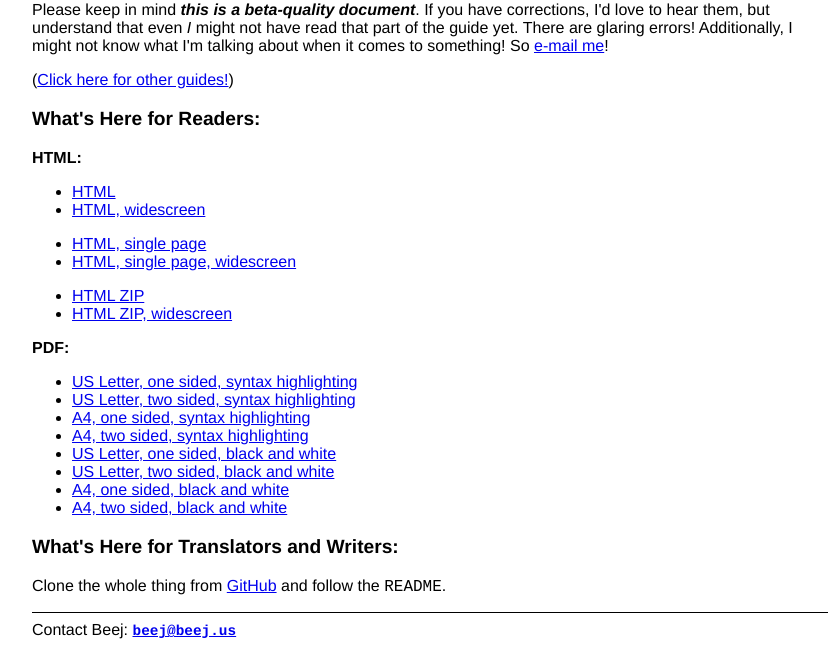
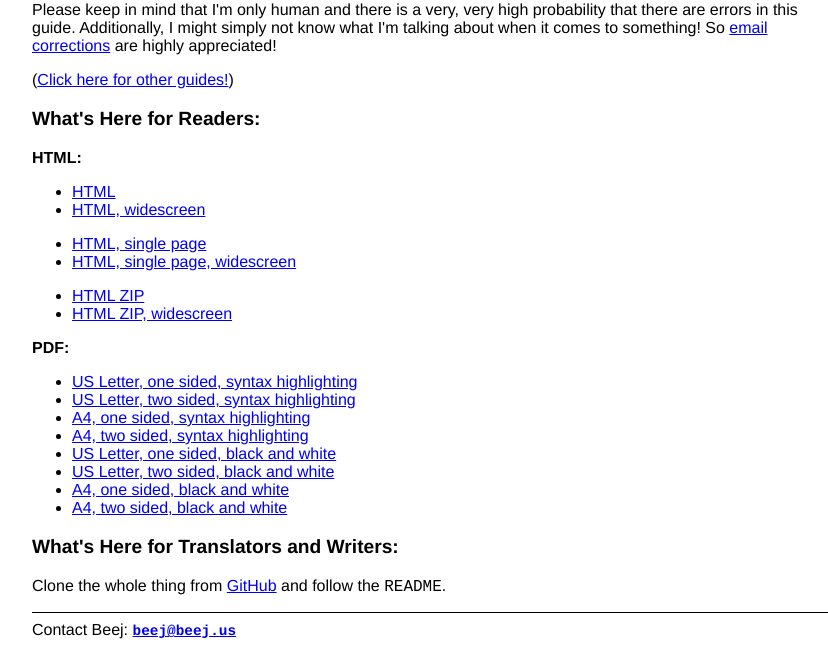
Before and after one commit to beejjorgensen/bggit, a plain HTML site: page website/index.html in a window 1280 px wide. Shown: the part 508-1177 px from the top of the page, without its empty margins (208-1036 px from the left). Drawn offline with Linux system fonts and the light colour scheme.

Commit message:
remove beta

```diff
--- a/website/index.html
+++ b/website/index.html
@@ -55,13 +55,12 @@
 		<div class="left">
 			<h1 class="maintitle">Beej's Guide to Git</h1>
 
-            <p>Please keep in mind <b><i>this is a beta-quality
-            document</i></b>. If you have corrections, I'd love to hear
-            them, but understand that even <i>I</i> might not have read
-            that part of the guide yet. There are glaring errors!
-            Additionally, I might not know what I'm talking about when
-            it comes to something! So <a
-            href="mailto:beej@beej.us">e-mail me</a>!</p>
+            <p>Please keep in mind that I'm only human and there is a
+            very, very high probability that there are errors in this
+            guide. Additionally, I might simply not know what I'm
+            talking about when it comes to something! So <a
+            href="mailto:beej@beej.us">email corrections</a> are highly
+            appreciated!</p>
 
 			<p>
 			(<a href="http://beej.us/guide/">Click here for other guides!</a>)
```
